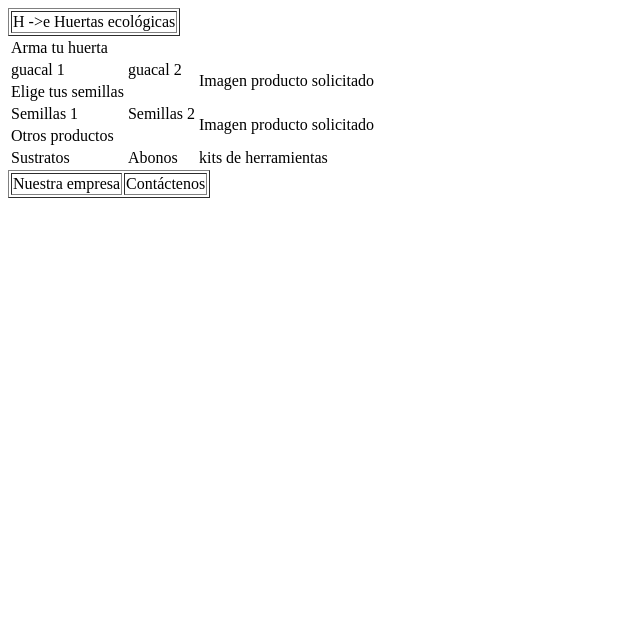
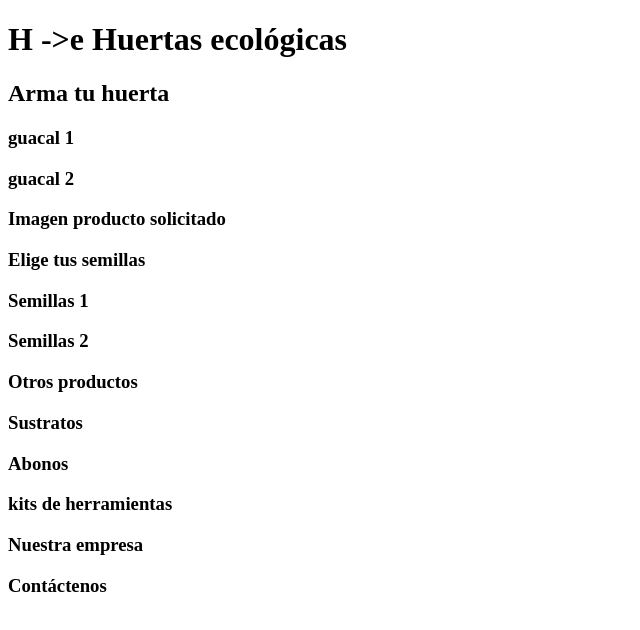
Before and after one commit to edibas30/proyecto_final, a plain HTML site: page index.html in a window 1280 px wide. Shown: the whole page, without its empty margins (0-640 px from the left). Drawn offline with Linux system fonts and the light colour scheme.

Commit message:
Sprint 1 avance 5 commit 2 index.html

```diff
--- a/index.html
+++ b/index.html
@@ -7,47 +7,43 @@
     <title>Pagina principal</title>
 </head>
 <header>
-    <table border='1'>
-        <tr>
-            <td>H ->e Huertas ecológicas</td>
-        </tr>
-    </table>
+    <div>
+        <h1>H ->e Huertas ecológicas</h1>
+    </div>
 </header>
 <body>
-    <table cellspadding='2',border='1'>
-        <tr>
-            <td>Arma tu huerta</td>
-        </tr>
-        <tr>
-            <td>guacal 1</td>
-            <td>guacal 2</td>
-            <td rowspan='2'>Imagen producto solicitado</td>
-        </tr>
-        <tr>
-            <td>Elige tus semillas</td>
-        </tr>
-        <tr>
-            <td>Semillas 1</td>
-            <td>Semillas 2</td>
-            <td rowspan='2'>Imagen producto solicitado</td>
-        </tr>
-        <tr>
-            <td>Otros productos</td>
-        </tr>
-        <tr>
-            <td>Sustratos</td>
-            <td>Abonos</td>
-            <td>kits de herramientas</td>
-        </tr>
-    </table>
-
+    <div>
+        <div>
+            <h2>Arma tu huerta</h2>
+        </div>
+        <div>
+            <h3>guacal 1</h3>
+            <h3>guacal 2</h3>
+            <h3>Imagen producto solicitado</h3>
+        </div>
+        <div>
+            <h3>Elige tus semillas</h3>
+        </div>
+        <div>
+            <h3>Semillas 1</h3>
+            <h3>Semillas 2</h3>
+        </div>
+        <div>
+            <h3>Otros productos</h3>
+        </div>
+        <div>
+            <h3>Sustratos</h3>
+            <h3>Abonos</h3>
+            <h3>kits de herramientas</h3>
+        </div>
+    </div>
 </body>
 <footer>
-    <table border='1'>
-        <tr>
-            <td>Nuestra empresa</td>
-            <td>Contáctenos</td>
-        </tr>
-    </table>
+    <div>
+        <div>
+            <h3>Nuestra empresa</h3>
+            <h3>Contáctenos</h3>
+        </div>
+    </div>
 </footer>
 </html>
```
